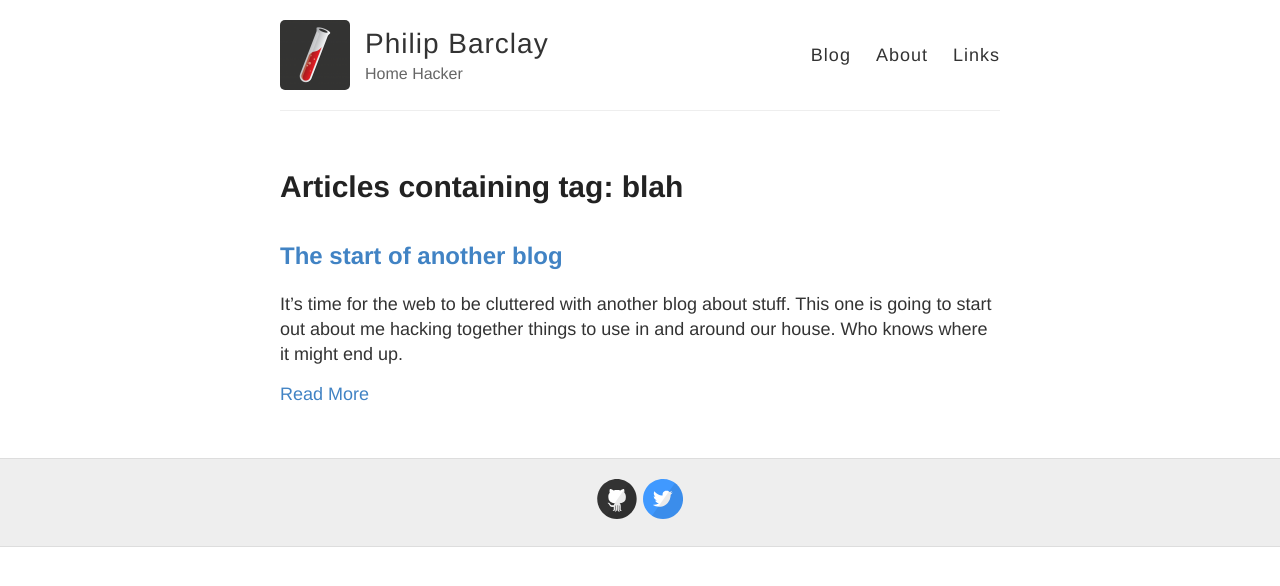
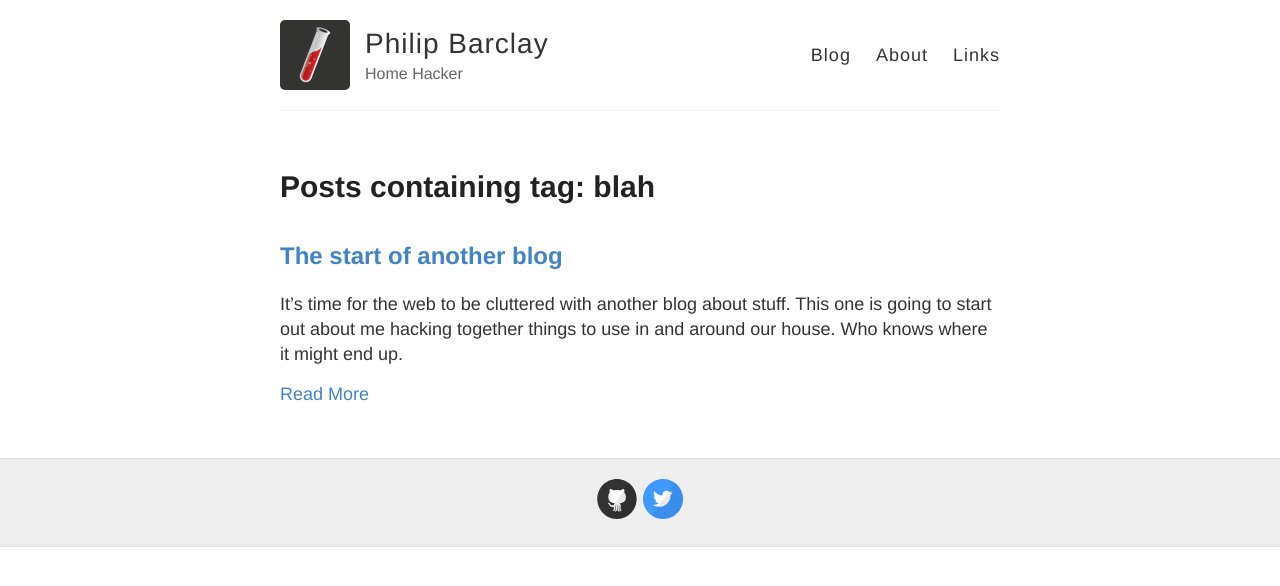
Before and after one commit to claybar/claybar.github.io, a Jekyll site: the page built from tag/blah.md, in a window 1280 px wide. Shown: the top 586 px of the page. Built offline with Jekyll 4.4.1, drawn with Linux system fonts in a browser that asks for light colours; Markdown is read by kramdown in place of the engine named in the settings.

```diff
--- a/_layouts/blog_by_tag.html
+++ b/_layouts/blog_by_tag.html
@@ -4,7 +4,7 @@
 
 
 <article class="page">
-	<h1>Articles containing tag: {{ page.tag }}</h1>
+	<h1>Posts containing tag: {{ page.tag }}</h1>
 	<div>
     	{% if site.tags[page.tag] %}
         	{% for post in site.tags[page.tag] %}
```
Also changed, not shown: _posts/2015-11-19-Hello-World.md (+1 -0 lines), _posts/2015-11-20-A-First-Post.md (+1 -0 lines).
